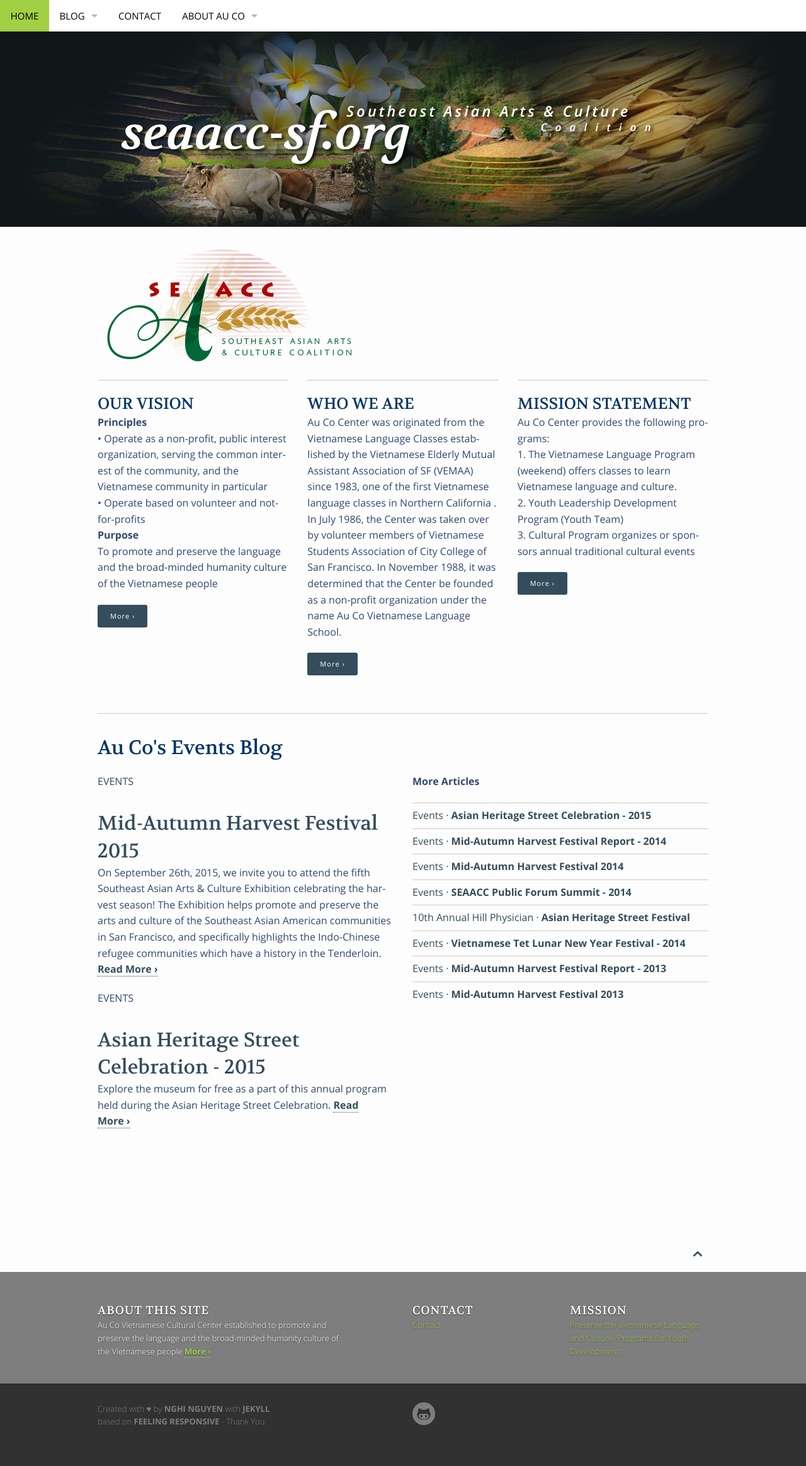
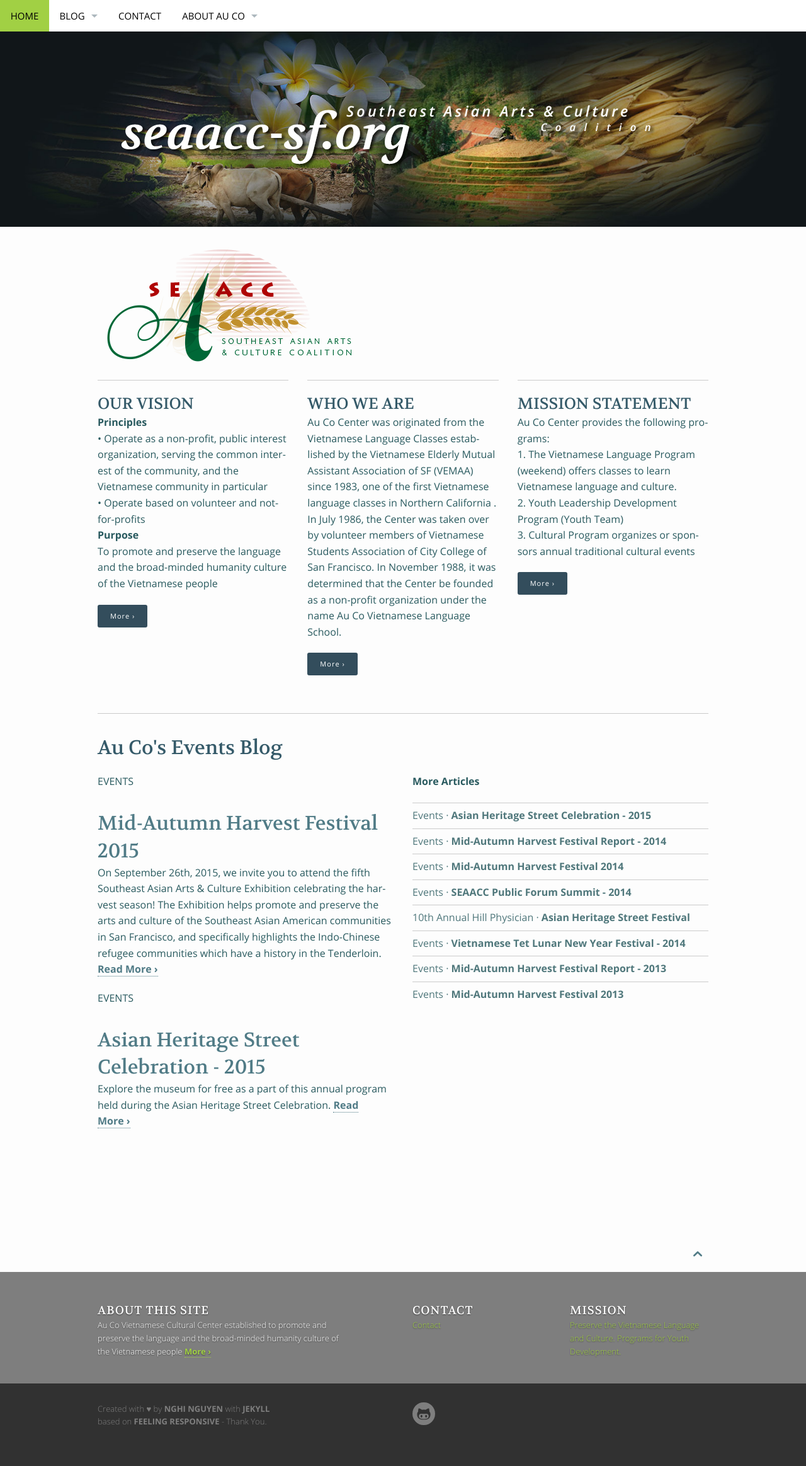
Before and after one commit to nghin/aucocenter.org.dev, a Jekyll site: the page built from pages/pages-root-folder/index.md, in a window 1280 px wide. Shown: the whole page at 63% size. Built offline with Jekyll 4.4.1, drawn with Linux system fonts in a browser that asks for light colours.

Commit message:
color tweaks

```diff
--- a/_config_nitrous.yml
+++ b/_config_nitrous.yml
@@ -8,7 +8,7 @@
 url: 'http://jekyll-142416.nitrousapp.com:4000'
 baseurl: ''
 projectname: ''
-urlimg: 'http://0.0.0.0:4000/images/'
+urlimg: 'http://jekyll-142416.nitrousapp.com:4000/images/'
 
 sass:
   # http://sass-lang.com/documentation/file.SASS_REFERENCE.html#output_style
--- a/_sass/_custom.scss
+++ b/_sass/_custom.scss
@@ -1,8 +1,14 @@
 h1, h2, h3, h4, h5, h6 {
-    color: #003366;
+    color: #355A69;
 }
 body {
-    color: #314872
+    color: #295A5F;
+}
+a {
+    color: #507B86;
+}
+.side-nav li a:not(.button) {
+    color: #4F777B;
 }
 p.gray {
     color: #999999;
```
